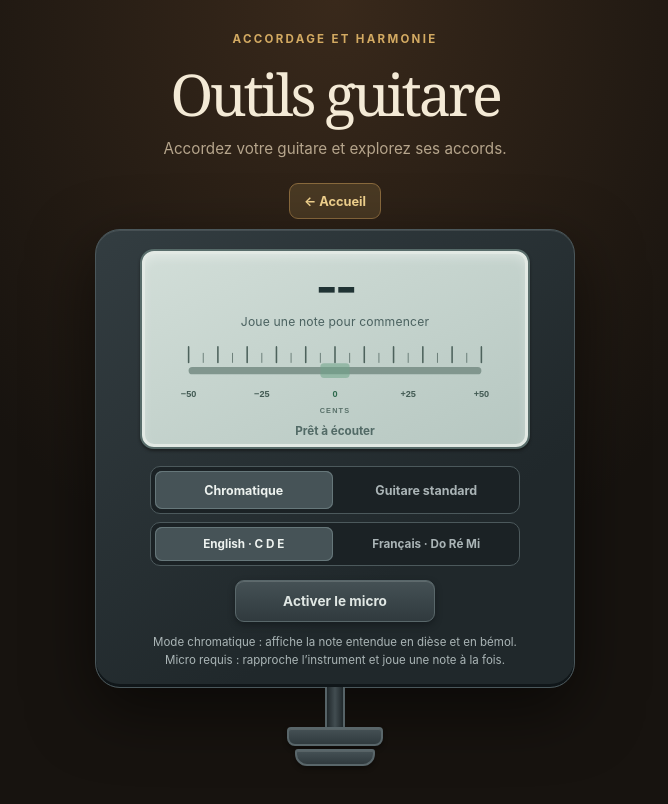
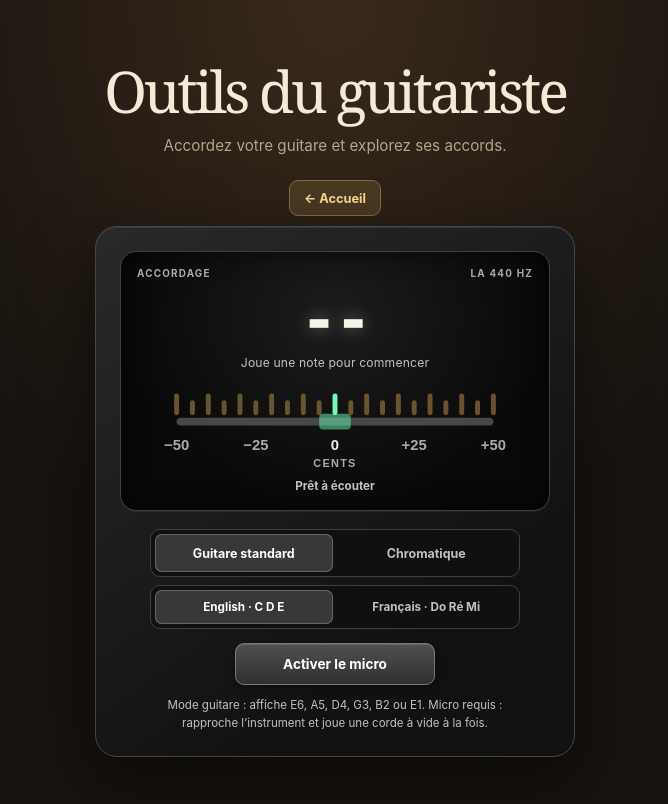
Before and after one commit to gtrtools/outils-du-guitariste, a plain HTML site: page index.html in a window 1280 px wide. Both pictures are taken after a click on the button "Accordeur". Shown: the whole page, without its empty margins (305-973 px from the left). Drawn offline with Linux system fonts and the light colour scheme.

Commit message:
Add files via upload

```diff
--- a/app.js
+++ b/app.js
@@ -213,7 +213,7 @@ const explanationOpenQualityOrder = ["", "m", "7", "maj7", "m7", "mMaj7"];
 const explanationOpenRoots = document.querySelector("#explanation-open-roots");
 const explanationOpenQualities = document.querySelector("#explanation-open-qualities");
 let explanationOpenRoot = "E";
-let mode = "chromatic";
+let mode = "guitar";
 let language = "english";
 let audioContext;
 let analyser;
@@ -1303,7 +1303,7 @@ colorblindModes.forEach(input => {
   });
 });
 drawTicks();
-setMode("chromatic");
+setMode(mode);
 setLanguage("english");
 showHome();
 selectPositionTab(positionTabs[0]);
--- a/index.html
+++ b/index.html
@@ -4,29 +4,50 @@
   <meta charset="utf-8">
   <meta name="viewport" content="width=device-width, initial-scale=1">
   <meta name="theme-color" content="#10120f">
-  <title>Outils guitare · Accordeur et accords</title>
+  <title>Outils du guitariste · Accordeur et accords</title>
   <!-- Changer la version des fichiers modifiés à chaque mise en ligne. -->
-  <link rel="stylesheet" href="style.css?v=20261126-6">
+  <link rel="stylesheet" href="style.css?v=20261126-9">
 </head>
 <body>
   <main>
     <header>
-      <div class="eyebrow">Accordage et harmonie</div>
-      <h1>Outils guitare</h1>
+      <h1>Outils du guitariste</h1>
       <p>Accordez votre guitare et explorez ses accords.</p>
     </header>
 
     <section class="home-panel" id="home-panel" aria-label="Accueil">
       <h2>Choisissez un outil</h2>
       <div class="home-actions">
-        <button class="home-action" type="button" data-panel-target="tuner-panel">Accordeur</button>
-        <button class="home-action" type="button" data-panel-target="chords-panel">Dictionnaire d’accords</button>
-        <button class="home-action" type="button" data-panel-target="explanation-panel">Comprendre les accords</button>
+        <button class="home-action" type="button" data-panel-target="tuner-panel">
+          <svg class="home-icon" viewBox="0 0 24 24" fill="none" stroke="currentColor" stroke-width="1.8" stroke-linecap="round" stroke-linejoin="round" aria-hidden="true">
+            <path d="M9 18V5l10-2v13M9 9l10-2"/>
+            <ellipse cx="6.5" cy="18.5" rx="2.5" ry="1.8"/><ellipse cx="16.5" cy="16.5" rx="2.5" ry="1.8"/>
+          </svg>
+          Accordeur
+        </button>
+        <button class="home-action" type="button" data-panel-target="chords-panel">
+          <svg class="home-icon" viewBox="0 0 24 24" fill="none" stroke="currentColor" stroke-width="1.8" stroke-linecap="round" stroke-linejoin="round" aria-hidden="true">
+            <path d="M12 6c-2-2-5-2.5-9-1v14c4-1.5 7-1 9 1m0-14c2-2 5-2.5 9-1v14c-4-1.5-7-1-9 1m0-14v14"/>
+            <path d="M5.5 8.5h3M5.5 11.5h3M15.5 8.5h3M15.5 11.5h3"/>
+          </svg>
+          Dictionnaire d’accords
+        </button>
+        <button class="home-action" type="button" data-panel-target="explanation-panel">
+          <svg class="home-icon" viewBox="0 0 24 24" fill="none" stroke="currentColor" stroke-width="1.8" stroke-linecap="round" stroke-linejoin="round" aria-hidden="true">
+            <path d="M8.5 15.5c-.5-1.3-3-2.5-3-6a6.5 6.5 0 0 1 13 0c0 3.5-2.5 4.7-3 6M9 18h6M10 21h4"/>
+            <path d="M9.5 10.5 11 12l3.5-3.5"/>
+          </svg>
+          Comprendre les accords
+        </button>
       </div>
     </section>
     <button class="home-return" id="home-return" type="button" hidden>← Accueil</button>
     <section class="tuner" id="tuner-panel" aria-label="Accordeur" tabindex="-1" hidden>
       <div class="tuner-display" role="group" aria-label="Écran de l’accordeur">
+        <div class="tuner-display-heading" aria-hidden="true">
+          <span>Accordage</span>
+          <span>La 440 Hz</span>
+        </div>
         <div class="readout" aria-live="polite">
           <div class="note" id="note">--</div>
           <div class="frequency" id="frequency">Joue une note pour commencer</div>
@@ -51,8 +72,8 @@
 
       <div class="tuner-controls">
         <div class="mode-switch" role="group" aria-label="Mode d’accordage">
-          <button class="mode-button" id="chromatic-mode" type="button" aria-pressed="true">Chromatique</button>
-          <button class="mode-button" id="guitar-mode" type="button" aria-pressed="false">Guitare standard</button>
+          <button class="mode-button" id="guitar-mode" type="button" aria-pressed="true">Guitare standard</button>
+          <button class="mode-button" id="chromatic-mode" type="button" aria-pressed="false">Chromatique</button>
         </div>
         <div class="mode-switch language-switch" role="group" aria-label="Noms des notes">
           <button class="mode-button" id="english-language" type="button" aria-pressed="true">English · C D E</button>
@@ -61,12 +82,7 @@
       </div>
 
       <button class="action-button" id="toggle" type="button">Activer le micro</button>
-      <p class="hint" id="hint">Mode chromatique : affiche la note entendue en dièse et en bémol. Micro requis : rapproche l’instrument et joue une note à la fois.</p>
-      <div class="tuner-clip" aria-hidden="true">
-        <span class="clip-stem"></span>
-        <span class="clip-jaw clip-jaw-upper"></span>
-        <span class="clip-jaw clip-jaw-lower"></span>
-      </div>
+      <p class="hint" id="hint">Mode guitare : affiche E6, A5, D4, G3, B2 ou E1. Micro requis : rapproche l’instrument et joue une corde à vide à la fois.</p>
     </section>
 
     <section class="dictionary" id="chords-panel" aria-label="Dictionnaire d’accords" tabindex="-1" hidden>
@@ -295,6 +311,6 @@
     </dialog>
   </main>
 
-  <script src="app.js?v=20261126-7"></script>
+  <script src="app.js?v=20261126-8"></script>
 </body>
 </html>
--- a/style.css
+++ b/style.css
@@ -60,37 +60,39 @@ header p { margin: 0; color: var(--muted); font-size: .95rem; }
   font-weight: 700;
   cursor: pointer;
 }
+.home-action { display: flex; align-items: center; justify-content: center; gap: 10px; }
+.home-icon { width: 23px; height: 23px; flex: none; color: var(--brass); }
+.home-action:hover { background: #584429; border-color: var(--brass); }
 .home-action:focus-visible, .home-return:focus-visible { outline: 3px solid #fff; outline-offset: 3px; }
 .home-return { display: block; margin: 0 auto 10px; min-height: 36px; font-size: .8rem; }
 .tuner {
-  position: relative;
   max-width: 480px;
-  margin: 0 auto 98px;
-  padding: 19px clamp(14px, 4vw, 25px) 18px;
-  border: 1px solid #4a575b;
-  border-radius: 25px;
-  background: linear-gradient(145deg, #333d41, #20282b 70%);
-  box-shadow: 0 22px 65px #0008, inset 0 1px #ffffff1a, inset 0 -3px #101619;
+  margin: 0 auto;
+  padding: clamp(16px, 4vw, 24px);
+  border: 1px solid #454545;
+  border-radius: 22px;
+  background: linear-gradient(145deg, #292929, #111 75%);
+  box-shadow: 0 22px 65px #0008, inset 0 1px #ffffff18;
 }
 
 .tuner-display {
-  max-width: 390px;
-  margin: 0 auto 17px;
-  padding: 8px 10px 4px;
-  border: 2px solid #586c6a;
-  border-radius: 14px;
-  background: linear-gradient(155deg, #d2ded8, #b6c7c1);
-  box-shadow: inset 0 0 0 3px #e2e9e4, inset 0 5px 12px #ffffff66, 0 2px 3px #1119;
+  margin: 0 auto 18px;
+  padding: 15px 16px 12px;
+  border: 1px solid #404040;
+  border-radius: 16px;
+  background: radial-gradient(ellipse at 50% 25%, #1c1c1c, #080808 72%);
+  box-shadow: inset 0 0 25px #0009, 0 1px #ffffff0d;
 }
+.tuner-display-heading { display: flex; justify-content: space-between; gap: 8px; color: #aaa; font-size: .62rem; font-weight: 700; letter-spacing: .12em; text-transform: uppercase; }
 
 .mode-switch {
   display: grid;
   grid-template-columns: 1fr 1fr;
   gap: 5px;
   padding: 4px;
-  border: 1px solid #4c595c;
+  border: 1px solid #404040;
   border-radius: 10px;
-  background: #1b2225;
+  background: #101010;
 }
 
 .mode-button {
@@ -98,25 +100,26 @@ header p { margin: 0; color: var(--muted); font-size: .95rem; }
   border: 0;
   border-radius: 7px;
   background: transparent;
-  color: #aab4b6;
+  color: #c1c1c1;
   font: inherit;
   font-size: .78rem;
   font-weight: 700;
   cursor: pointer;
 }
-.tuner .mode-button[aria-pressed="true"] { background: #465357; color: #edf2ef; box-shadow: inset 0 0 0 1px #66777a, inset 0 1px #ffffff1c; }
+.tuner .mode-button[aria-pressed="true"] { background: #383838; color: #fff; box-shadow: inset 0 0 0 1px #666; }
 
-.readout { min-height: 73px; padding-top: 0; text-align: center; }
+.readout { min-height: 104px; padding-top: 8px; text-align: center; }
 .note {
-  min-height: 49px;
-  color: #203334;
-  font-family: inherit;
-  font-size: clamp(2.3rem, 8vw, 3rem);
+  min-height: 68px;
+  color: #f7f4e9;
+  font-family: ui-monospace, "Cascadia Mono", Consolas, monospace;
+  font-size: clamp(2.4rem, 8vw, 3.8rem);
   font-weight: 700;
-  letter-spacing: -.06em;
-  line-height: 1.15;
+  letter-spacing: -.04em;
+  line-height: 1.1;
+  text-shadow: 0 0 16px #ffffff55;
 }
-.frequency { min-height: 21px; color: #4b6260; font-size: .76rem; font-variant-numeric: tabular-nums; letter-spacing: .015em; }
+.frequency { min-height: 21px; color: #c1c1c1; font-size: .76rem; font-variant-numeric: tabular-nums; letter-spacing: .015em; }
 
 .tuner-meter {
   display: block;
@@ -125,23 +128,22 @@ header p { margin: 0; color: var(--muted); font-size: .95rem; }
   margin: 0 auto;
   overflow: visible;
 }
-.meter-track { fill: #81968e; }
-.meter-center-zone { fill: #70a489; opacity: .55; }
-.meter-tick { stroke: #4d625c; stroke-linecap: round; }
-.meter-tick.major { stroke-width: 1.7; }
-.meter-tick.minor { stroke-width: 1; opacity: .8; }
-.meter-label { fill: #435b54; font: 600 10px ui-sans-serif, sans-serif; }
-.meter-zero { fill: #2e694d; font-weight: 800; }
-.meter-unit { fill: #587069; font: 700 8px ui-sans-serif, sans-serif; letter-spacing: 1.3px; }
+.meter-track { fill: #484848; }
+.meter-center-zone { fill: #68e3aa; opacity: .55; }
+.meter-tick { stroke: #886b39; stroke-linecap: round; stroke-width: 5; opacity: .75; }
+.meter-tick:nth-child(11) { stroke: #75f7bc; opacity: 1; }
+.meter-label { fill: #aaa; font: 600 15px ui-sans-serif, sans-serif; }
+.meter-zero { fill: #eee; font-weight: 800; }
+.meter-unit { fill: #aaa; font: 700 11px ui-sans-serif, sans-serif; letter-spacing: 1.3px; }
 .needle-group { transition: transform 120ms ease-out, opacity 120ms; }
 .needle {
   stroke: #a7463d;
   stroke-width: 2.6;
   stroke-linecap: round;
   transition: stroke 120ms;
-  filter: drop-shadow(1px 1px 1px #25323655);
+  filter: brightness(1.8) drop-shadow(0 0 3px #ffae83);
 }
-.needle-head { fill: #a7463d; transition: fill 120ms; }
+.needle-head { fill: #a7463d; filter: brightness(1.8); transition: fill 120ms; }
 
 .status {
   display: flex;
@@ -151,12 +153,12 @@ header p { margin: 0; color: var(--muted); font-size: .95rem; }
   max-width: 100%;
   min-height: 23px;
   margin: 0 auto 1px;
-  color: #526a66;
+  color: #c1c1c1;
   font-size: .73rem;
   font-weight: 650;
   text-align: center;
 }
-.status.in-tune { color: #2f7858; }
+.status.in-tune { color: #8dffc7; text-shadow: 0 0 10px #57ffb866; }
 
 .tuner-controls { max-width: 370px; margin: 0 auto; }
 .action-button {
@@ -164,52 +166,23 @@ header p { margin: 0; color: var(--muted); font-size: .95rem; }
   width: min(100%, 200px);
   min-height: 42px;
   margin: 14px auto 0;
-  border: 1px solid #59676a;
+  border: 1px solid #777;
   border-radius: 9px;
-  background: linear-gradient(#455155, #303a3e);
-  color: #e0e7e4;
+  background: linear-gradient(#505050, #303030);
+  color: #fff;
   font: inherit;
   font-size: .85rem;
   font-weight: 700;
   cursor: pointer;
-  box-shadow: inset 0 1px #ffffff24, 0 3px 6px #10161999;
+  box-shadow: inset 0 1px #ffffff24, 0 3px 10px #0005;
 }
+.tuner .action-button:hover { background: linear-gradient(#636363, #414141); }
 button:focus-visible { outline: 3px solid #fff; outline-offset: 3px; }
 button:disabled { cursor: wait; opacity: .75; }
-.tuner .hint { max-width: 390px; margin: 12px auto 0; color: #aab5b6; font-size: .72rem; line-height: 1.5; text-align: center; }
+.tuner .hint { max-width: 390px; margin: 12px auto 0; color: #c1c1c1; font-size: .72rem; line-height: 1.5; text-align: center; }
 
 .language-switch { margin-top: 8px; }
 .language-switch .mode-button { min-height: 34px; font-size: .73rem; }
-
-.tuner-clip {
-  position: absolute;
-  z-index: 0;
-  bottom: -80px;
-  left: 50%;
-  width: 116px;
-  height: 80px;
-  transform: translateX(-50%);
-  pointer-events: none;
-}
-.clip-stem {
-  position: absolute;
-  top: 0;
-  left: 48px;
-  width: 20px;
-  height: 52px;
-  border: 2px solid #566367;
-  border-top: 0;
-  border-radius: 0 0 7px 7px;
-  background: linear-gradient(90deg, #20282b, #424d51 50%, #20282b);
-}
-.clip-jaw {
-  position: absolute;
-  border: 2px solid #59666a;
-  background: linear-gradient(#455155, #303a3e);
-  box-shadow: inset 0 1px #ffffff1b, 0 3px 5px #0005;
-}
-.clip-jaw-upper { top: 40px; left: 10px; width: 96px; height: 19px; border-radius: 4px 4px 8px 8px; }
-.clip-jaw-lower { top: 62px; left: 18px; width: 80px; height: 17px; border-radius: 3px 3px 12px 12px; }
 
 .dictionary {
   padding: clamp(18px, 4vw, 30px);
@@ -423,6 +396,6 @@ body.colorblind-enabled .chord-diagram .diagram-open-shape { display: block; }
 
 @media (max-width: 390px) {
   .tuner { padding-right: 13px; padding-left: 13px; }
-  .note { font-size: clamp(1.7rem, 7vw, 2.4rem); }
+  .note { font-size: clamp(2rem, 8vw, 2.8rem); }
   .chord-grid { grid-template-columns: 1fr; gap: 8px; }
 }
```
